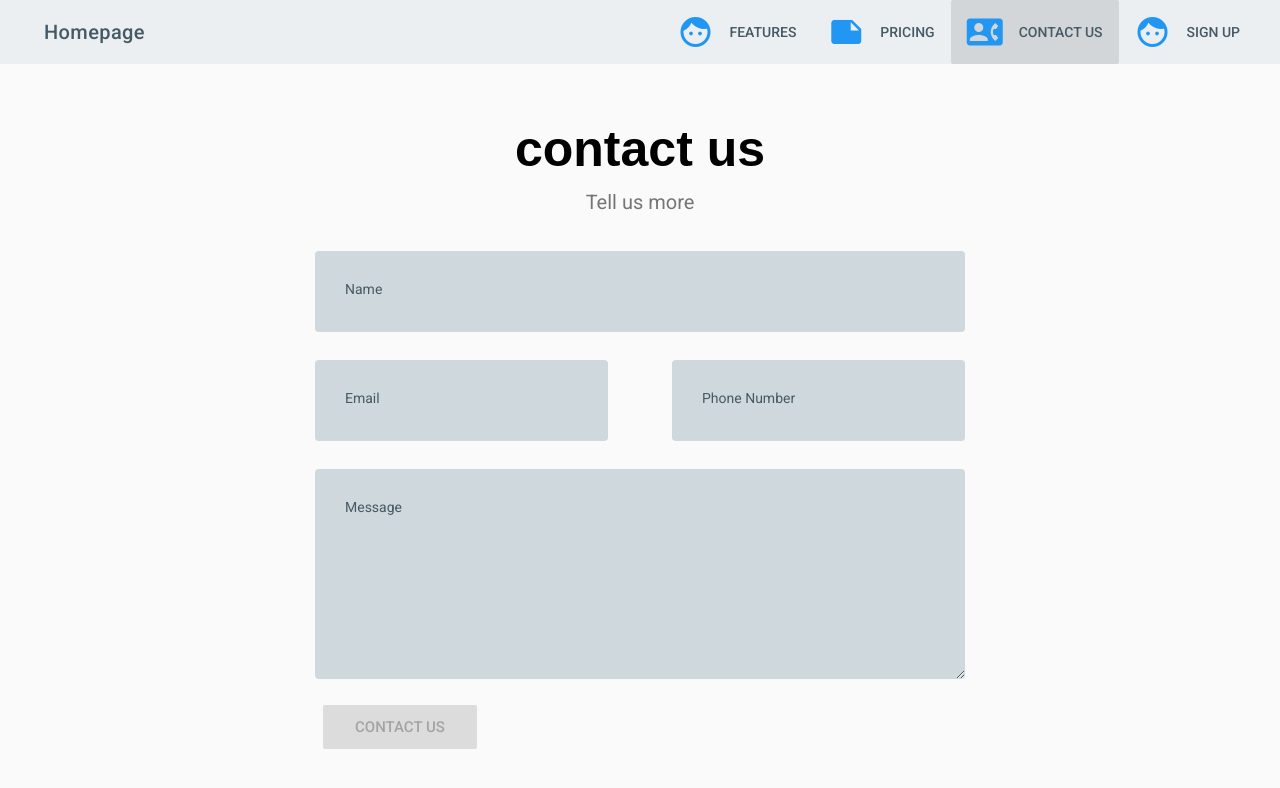
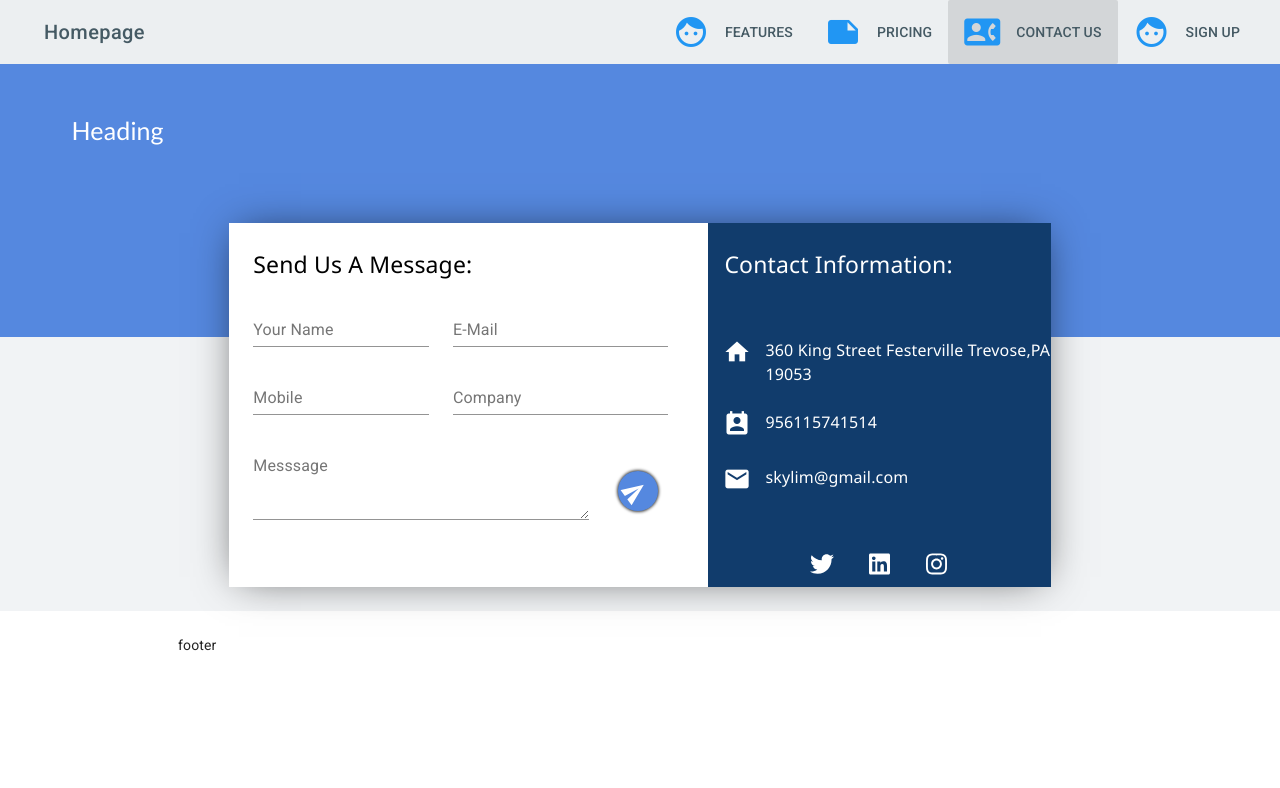
Before and after one commit to theja1221/contactus, a Vue app: page /contactus in a window 1280 px wide. Shown: the top 788 px of the page. Built offline with nearby package versions, Linux system fonts and the light colour scheme.

Commit message:
first commit

```diff
--- a/index.html
+++ b/index.html
@@ -6,6 +6,8 @@
     <title>homepage2</title>
     <link href='https://fonts.googleapis.com/css?family=Roboto:300,400,500,700|Material+Icons' rel="stylesheet">
     <script defer src="https://use.fontawesome.com/releases/v5.0.8/js/all.js"></script>
+    <link rel="stylesheet" href="//fonts.googleapis.com/css?family=Roboto:300,400,500,700,400italic">
+<!-- <link rel="stylesheet" href="//fonts.googleapis.com/icon?family=Material+Icons"> -->
   </head>
   <body>
     <div id="app"></div>
--- a/package.json
+++ b/package.json
@@ -12,7 +12,10 @@
   "dependencies": {
     "axios": "^0.18.0",
     "firebase": "^4.11.0",
+    "mdi": "^2.2.43",
     "vue": "^2.5.2",
+    "vue-material": "^1.0.0-beta-8",
+    "vue-material-design-icons": "^1.2.1",
     "vue-router": "^3.0.1",
     "vuetify": "^1.0.0",
     "vuex": "^3.0.1"
--- a/src/components/CommonPages/Contactus/contactus.vue
+++ b/src/components/CommonPages/Contactus/contactus.vue
@@ -1,233 +1,371 @@
 <template>
+<div id="app">
   <v-app>
-    <div class="container">
-	<div class="row">
-			<h1>contact us</h1>
-	</div>
-	<div class="row">
-			<h4 style="text-align:center">Tell us more</h4>
-	</div>
-  <!-- <v-card> -->
-	<div class="row input-container">
-        <!-- <v-form class="contactusForm" v-model="validx" method="post" v-on:submit.prevent="getFormValues"> -->
-			<div class="col-xs-12">
 
-				<div class="styled-input wide">
-					<input type="text"  v-model="name" required />
-					<label>Name</label>
-				</div>
-			</div>
-			<div class="col-md-6 col-sm-12">
-				<div class="styled-input">
-					<input type="text" required v-model="email" />
-					<label>Email</label>
-				</div>
-			</div>
-			<div class="col-md-6 col-sm-12">
-				<div class="styled-input" style="float:right;">
-					<input type="text" required  v-model="phonenumber"/>
-					<label>Phone Number</label>
-				</div>
-			</div>
-			<div class="col-xs-12">
-				<div class="styled-input wide">
-					<textarea required v-model="message"></textarea>
-					<label>Message</label>
-				</div>
-			</div>
-			<div class="col-xs-12">
-				<v-btn large  @click="submit" :disabled="!valid">Contact Us</v-btn>
-			</div>
-        <!-- </v-form> -->
-	</div>
+   <div class="outer">
+         <v-container >
+              <v-layout row wrap>
+                  <v-flex xs12 class="heading" pt-4>
+                      Heading
+                  </v-flex>
 
-  <!-- </v-card> -->
+              </v-layout>
+         </v-container>
 
-</div>
+       <v-container fluid class="padding">
+
+          <v-layout row wrap>
+
+             <v-flex lg8 sm8 offset-lg2 offset-sm2 class="middle contactus" >
+                <v-layout row wrap>
+                      <v-flex xs12 lg7 class="contactusleft" >
+                           <v-layout row wrap>
+                              <v-flex lg8 pl-4 pt-4>
+                                   <span class="headingleft">
+                                     Send Us A  Message:
+                                   </span>
+                              </v-flex>
+                              <v-flex lg4 pt-4  text-lg-right text-sm-right text-xs-right  pr-4  >
+                                  <span >
+                                    <v-icon class="iconslefttop">
+                                   <!-- <i class="fas fa-comment-alt"></i> -->
+                                   </v-icon>
+                                  </span>
+
+
+                              </v-flex>
+                           </v-layout>
+                           <v-layout row wrap pt-3>
+                                <v-flex lg5 pl-4 >
+                                   <v-text-field label="Your Name" color="black"  v-model="name"></v-text-field>
+                                </v-flex>
+
+                                <v-flex lg6 pl-4>
+                                     <v-text-field label="E-Mail" id="testing" color="black" v-model="email" ></v-text-field>
+                                </v-flex>
+                           </v-layout>
+                           <v-layout row wrap>
+                                <v-flex lg5 pl-4>
+                                   <v-text-field label="Mobile" color="black" v-model="phonenumber"></v-text-field>
+                                </v-flex>
+                                <v-flex lg6 pl-4>
+                                    <v-text-field label="Company" color="black" v-model="company" ></v-text-field>
+                                </v-flex>
+                           </v-layout>
+                           <v-layout row wrap pb-5>
+                                <v-flex lg9  xs8  pl-4>
+                                     <v-text-field label="Messsage" color="black" multi-line rows="3" v-model="message"> </v-text-field>
+                                </v-flex>
+                                <v-flex lg3 xs4 style="position:relative">
+                                      <span class="iconcircle" elevation-3 v-on:click="submit">
+                                          <v-icon class="iconsleftbottom">
+                                             send
+                                          </v-icon>
+                                      </span>
+                                </v-flex>
+                           </v-layout>
 
 
 
+
+
+
+
+                      </v-flex>
+
+                      <v-flex xs12 lg5>
+                           <v-layout row wrap pl-3 pt-4 pb-2>
+                     <v-flex xs12 >
+                        <span class="contactinfoheading">
+                           Contact Information:
+                        </span>
+                     </v-flex>
+                </v-layout>
+                <v-layout row wrap pt-5>
+                     <v-flex xs2 text-xs-center>
+                         <span >
+                             <v-icon class="icons" medium>home</v-icon>
+                             <!-- <menu-icon class="icons"></menu-icon> -->
+                         </span>
+                     </v-flex>
+                     <v-flex xs10 >
+                         <span class="text">
+                             {{home}}
+                         </span>
+                     </v-flex>
+                </v-layout>
+                <v-layout row wrap pt-4>
+                     <v-flex xs2 text-xs-center>
+                         <span>
+                             <v-icon class="icons" medium >perm_contact_calendar</v-icon>
+                         </span>
+                     </v-flex>
+                     <v-flex xs10>
+                         <span class="text">
+                             {{call}}
+                         </span>
+                     </v-flex>
+                </v-layout>
+                <v-layout row wrap pt-4 pb-2>
+                     <v-flex xs2 text-xs-center>
+                         <span >
+                             <v-icon class="icons" medium>email</v-icon>
+                         </span>
+                     </v-flex>
+                     <v-flex xs10 pr-1>
+                         <span class="text">
+                             {{emailid}}
+                         </span>
+                     </v-flex>
+                </v-layout>
+                <v-layout row wrap pt-5 pb-2>
+                    <v-flex lg2 sm2 text-lg-center text-sm-center offset-lg3 offset-sm3 text-xs-center>
+                         <v-icon class="icons">{{icon1}}</v-icon>
+                    </v-flex>
+                    <v-flex lg2 sm2 text-lg-center text-sm-center text-xs-center>
+                         <v-icon class="icons">
+                            {{icon2}}
+                         </v-icon>
+                    </v-flex>
+                    <v-flex lg2 sm2 text-lg-center text-sm-center text-xs-center>
+                        <v-icon class="icons">
+                           {{icon3}}
+                        </v-icon>
+                    </v-flex>
+
+                </v-layout>
+                      </v-flex>
+                </v-layout>
+
+             </v-flex>
+
+         </v-layout>
+
+        </v-container>
+
+   </div>
+
+
+    <v-container  class="footer" fluid>
+      <v-layout row wrap>
+            <v-flex xs9 mx-auto text-xs-center>
+                        <v-layout row wrap>
+                               footer
+                        </v-layout>
+            </v-flex>
+      </v-layout>
+    </v-container>
   </v-app>
+  </div>
 </template>
 
 
 
 <script>
-import axios from 'axios';
+import axios from "axios";
 
 export default {
-    data(){
-        return{
-            name:'',
-            email:'',
-            phonenumber:'',
-            message:'',
-            validx:true
-
-        }
-    },
-
-  methods:{
-
-      submit(){
-      console.log('debug')
-      },
-
-        submit(){
-            axios.post(`http://jsonplaceholder.typicode.com/posts`,{
-                name: this.name,
-                email: this.email,
-                phone: this.phonenumber,
-                message: this.message
-            })
-            .then(response => {
-                console.log(response)
-            })
-            .catch (e => {
-
-            })
-        },
+  data() {
+    return {
+      home: "360 King Street Festerville Trevose,PA 19053",
+      call: "956115741514",
+      emailid: "skylim@gmail.com",
+      name: "",
+      email: "",
+      phonenumber: "",
+      company:"",
+      message: "",
+      validx: true,
+      icon1: "fab fa-twitter",
+      icon2:"fab fa-linkedin",
+      icon3:'fab fa-instagram'
+    };
   },
 
-  computed:{
-      valid: function(){
-          return this.name !='' && this.email !='' && this.phonenumber !='' && this.message !=''
-      }
+  methods: {
+
+    submit() {
+      axios
+        .post(`http://jsonplaceholder.typicode.com/posts`, {
+          name: this.name,
+          email: this.email,
+          phone: this.phonenumber,
+          company:this.company,
+          message: this.message
+        })
+        .then(response => {
+          console.log(response);
+        })
+        .catch(e => {});
+    }
+  },
+
+  computed: {
+    valid: function() {
+      return (
+        this.name != "" &&
+        this.email != "" &&
+        this.phonenumber != "" &&
+        this.message != ""
+      );
+    }
   }
-
-}
+};
 </script>
 
 <style scoped>
-body {
-    background-color: black;
-    padding-top: 85px;
+.padding{
+  margin-top: 2%;
+}
+.heading{
+  font-size: 25px;
+  color:white;
+  font-family: 'Gill Sans', 'Gill Sans MT', Calibri, 'Trebuchet MS', sans-serif;
+}
+ .middle{
+  -webkit-box-shadow: 0px 0px 40px -10px rgba(0,0,0,0.67);
+-moz-box-shadow: 0px 0px 40px -10px rgba(0,0,0,0.67);
+box-shadow: 0px 0px 40px -10px rgba(0,0,0,0.67);
+
+/* -webkit-box-shadow: 0px 0px 3px 1px rgba(0,0,0,0.75);
+-moz-box-shadow: 0px 0px 3px 1px rgba(0,0,0,0.75);
+box-shadow: 0px 0px 3px 1px rgba(0,0,0,0.75); */
+
 }
 
-h1 {
-    font-family: 'Poppins', sans-serif, 'arial';
-    font-weight: 600;
-    font-size: 50px;
-    color:black;
-    text-align: center;
+.contactinfoheading {
+  font-size: 23px;
+  font-family: Segoe UI;
+  color: white;
+}
+.headingleft {
+  font-size: 23px;
+  font-family: Segoe UI;
+  color: black;
+}
+.outer {
+  height:100vh;
+  height:100%;
+  background-color: blue;
+  width: 100%;
+  color: black;
+  /* position: absolute; */
+  position: relative;
+  top: 0;
+  background: rgba(85, 136, 223, 1);
+  background: -moz-linear-gradient(
+    top,
+    rgba(85, 136, 223, 1) 0%,
+    rgba(85, 136, 223, 1) 50%,
+    rgba(241, 243, 245, 1) 50%,
+    rgba(241, 243, 245, 1) 100%
+  );
+  background: -webkit-gradient(
+    left top,
+    left bottom,
+    color-stop(0%, rgba(85, 136, 223, 1)),
+    color-stop(50%, rgba(85, 136, 223, 1)),
+    color-stop(50%, rgba(241, 243, 245, 1)),
+    color-stop(100%, rgba(241, 243, 245, 1))
+  );
+  background: -webkit-linear-gradient(
+    top,
+    rgba(85, 136, 223, 1) 0%,
+    rgba(85, 136, 223, 1) 50%,
+    rgba(241, 243, 245, 1) 50%,
+    rgba(241, 243, 245, 1) 100%
+  );
+  background: -o-linear-gradient(
+    top,
+    rgba(85, 136, 223, 1) 0%,
+    rgba(85, 136, 223, 1) 50%,
+    rgba(241, 243, 245, 1) 50%,
+    rgba(241, 243, 245, 1) 100%
+  );
+  background: -ms-linear-gradient(
+    top,
+    rgba(85, 136, 223, 1) 0%,
+    rgba(85, 136, 223, 1) 50%,
+    rgba(241, 243, 245, 1) 50%,
+    rgba(241, 243, 245, 1) 100%
+  );
+  background: linear-gradient(
+    to bottom,
+    rgba(85, 136, 223, 1) 0%,
+    rgba(85, 136, 223, 1) 50%,
+    rgba(241, 243, 245, 1) 50%,
+    rgba(241, 243, 245, 1) 100%
+  );
 }
 
-h4 {
-    font-family: 'Roboto', sans-serif, 'arial';
-    font-weight: 400;
-    font-size: 20px;
-    color: #757575;
-    line-height: 1.5;
+.contactus {
+   height: 100%;
+  /*width: 65%; */
+  background-color: #113c6c;
+  /* position: absolute;
+  top: 22%;
+  left: 19%; */
+}
+.contactusleft {
+  background-color: white!important;
+}
+.icons {
+  color: white;
+  /* font-size: 35px; */
+  /* height:50px; */
+}
+.iconslefttop{
+  color: #5588c6;
+  font-size: 35px;
+}
+.iconsleftbottom{
+  color: white;
+  font-size: 25px;
+   position:absolute;
+   top:8px;
+   left:4px;
+   transform: rotate(-36deg);
+   /* text-align: center; */
+   /* right:20px; */
+   /* bottom:30px; */
+   /* right:30px; */
+}
+.iconcircle{
+  width:40px;
+  height:40px;
+  border-radius:50px;
+  text-align: center;
+  display:inline-block;
+  position:absolute;
+  bottom:28px;
+  /* left:10px; */
+  right:50px;
+  background-color: #5588DF;
+  box-shadow: #113c6c;
+  -webkit-box-shadow: 0px 0px 3px 1px rgba(0,0,0,0.75);
+-moz-box-shadow: 0px 0px 3px 1px rgba(0,0,0,0.75);
+box-shadow: 0px 0px 3px 1px rgba(0,0,0,0.75);
+}
+.iconcircle:hover{
+  background-color: white;
+  border:1px solid #5588c6;
+
+}
+.iconcircle:hover .iconsleftbottom{
+  color:#5588c6;
 }
 
-/* ///// inputs /////*/
-
-input:focus ~ label, textarea:focus ~ label, input:valid ~ label, textarea:valid ~ label {
-    font-size: 1em;
-    color: black;
-    top: -5px;
-    /* -webkit-transition: all 0.225s ease; */
-    transition: all 0.225s ease;
+.text {
+  vertical-align: middle;
+  font-size: 16px;
+  font-family: Segoe UI;
+  color: white;
+  text-align: center;
 }
-
-.styled-input {
-    float: left;
-    width: 293px;
-    margin: 1rem 0;
-    position: relative;
-    border-radius: 3px;
-}
-
-@media only screen and (max-width: 768px){
-    .styled-input {
-        width:100%;
-    }
-}
-
-.styled-input label {
-    color:#455A64;
-    padding: 1.3rem 30px 1rem 30px;
-    position: absolute;
-    top: 10px;
-    left: 0;
-    -webkit-transition: all 0.25s ease;
-    transition: all 0.25s ease;
-    pointer-events: none;
-}
-
-.styled-input.wide {
-    width: 650px;
-    max-width: 100%;
-}
-
-input,
-textarea {
-    padding: 30px;
-    border: 0;
-    width: 100%;
-    font-size: 1rem;
-    background-color: #CFD8DC;
-    color:black;
-    border-radius: 4px;
-}
-
-input:focus,
-textarea:focus { outline: 0; }
-
-input:focus ~ span,
-textarea:focus ~ span {
-    width: 100%;
-    -webkit-transition: all 0.075s ease;
-    transition: all 0.075s ease;
-}
-
-textarea {
-    width: 100%;
-    min-height: 15em;
-}
-
-.input-container {
-    width: 650px;
-    max-width: 100%;
-    margin: 20px auto 25px auto;
-}
-
-.submit-btn {
-    float: right;
-    padding: 7px 35px;
-    border-radius: 60px;
-    display: inline-block;
-    background-color: #4b8cfb;
-    color: white;
-    font-size: 18px;
-    cursor: pointer;
-    box-shadow: 0 2px 5px 0 rgba(0,0,0,0.06),
-              0 2px 10px 0 rgba(0,0,0,0.07);
-    -webkit-transition: all 300ms ease;
-    transition: all 300ms ease;
-}
-
-.submit-btn:hover {
-    transform: translateY(1px);
-    box-shadow: 0 1px 1px 0 rgba(0,0,0,0.10),
-              0 1px 1px 0 rgba(0,0,0,0.09);
-}
-
-@media (max-width: 768px) {
-    .submit-btn {
-        width:100%;
-        float: none;
-        text-align:center;
-    }
-}
-
-input[type=checkbox] + label {
-  color: #ccc;
-  font-style: italic;
-}
-
-input[type=checkbox]:checked + label {
-  color: #f00;
-  font-style: normal;
+.footer {
+  background-color: white;
+  /* border-top: 0.5px solid grey; */
+  /* position:absolute; */
+  /* top:100vh; */
 }
 </style>
--- a/src/components/utils/navbar.vue
+++ b/src/components/utils/navbar.vue
@@ -40,7 +40,7 @@
 
        </v-toolbar-items>
        </v-toolbar>
-       <v-container fluid>
+       <!-- <v-container fluid>   -->
       <v-layout row wrap>
 
 
@@ -71,7 +71,7 @@
 
       </v-layout>
 
-      </v-container>
+      <!-- </v-container>   -->
 
 
 
--- a/src/main.js
+++ b/src/main.js
@@ -4,6 +4,10 @@ import router from './router'
 import Vuetify from 'vuetify'
 import { store } from './store/index'
 import 'vuetify/dist/vuetify.min.css'
+import "vue-material-design-icons/styles.css"
+import MenuIcon from "vue-material-design-icons/menu.vue"
+import VueMaterial from 'vue-material'
+import 'vue-material/dist/vue-material.css'
 
 Vue.use(Vuetify, { theme: {
   primary: '#ee44aa',
@@ -14,7 +18,9 @@ Vue.use(Vuetify, { theme: {
   success: '#4CAF50',
   warning: '#FFC107'
 }})
+Vue.use(VueMaterial)
 
+Vue.component("menu-icon", MenuIcon)
 Vue.config.productionTip = false
 
 /* eslint-disable no-new */
```
Also changed, not shown: 1 other file (tests, documents, lock files or other folders).
